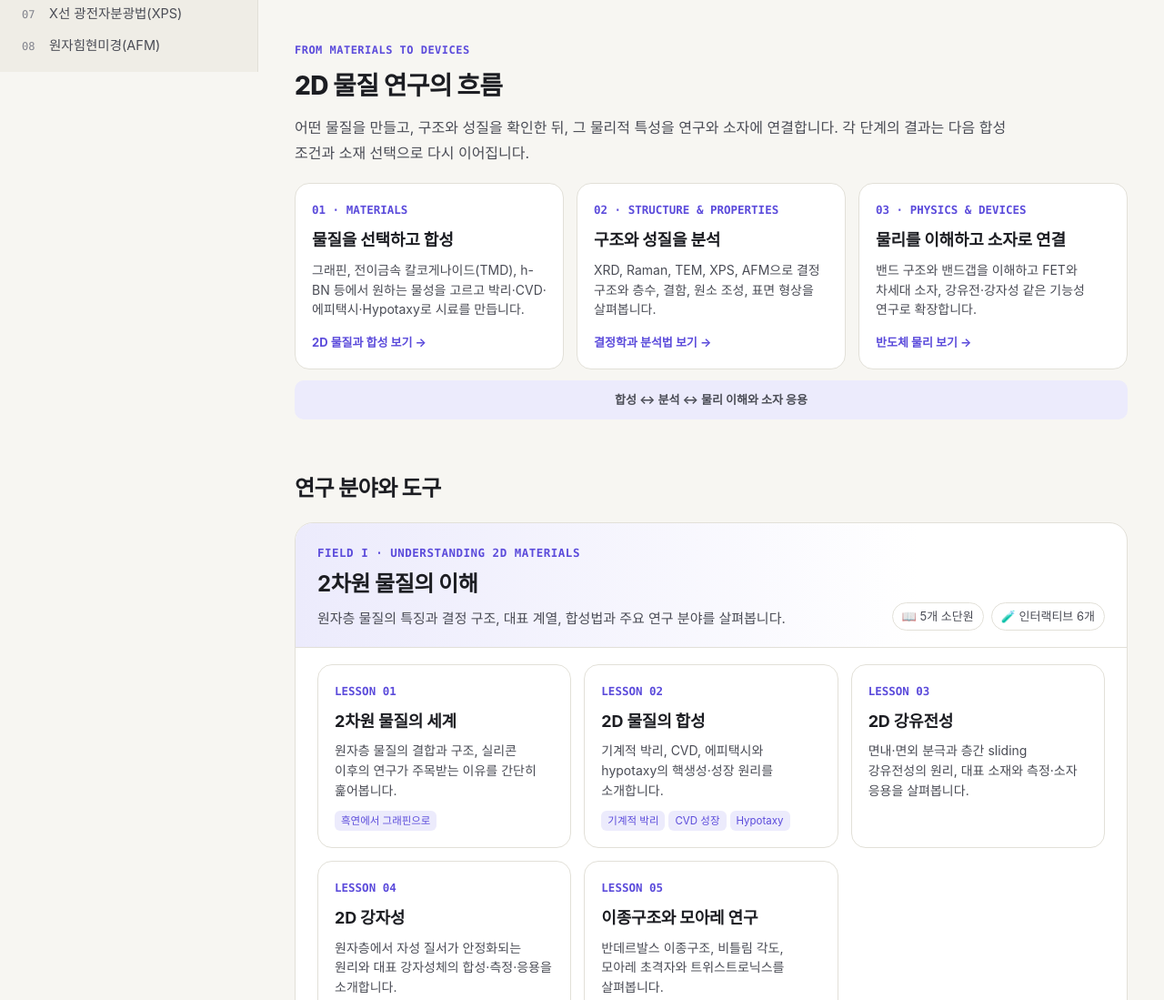
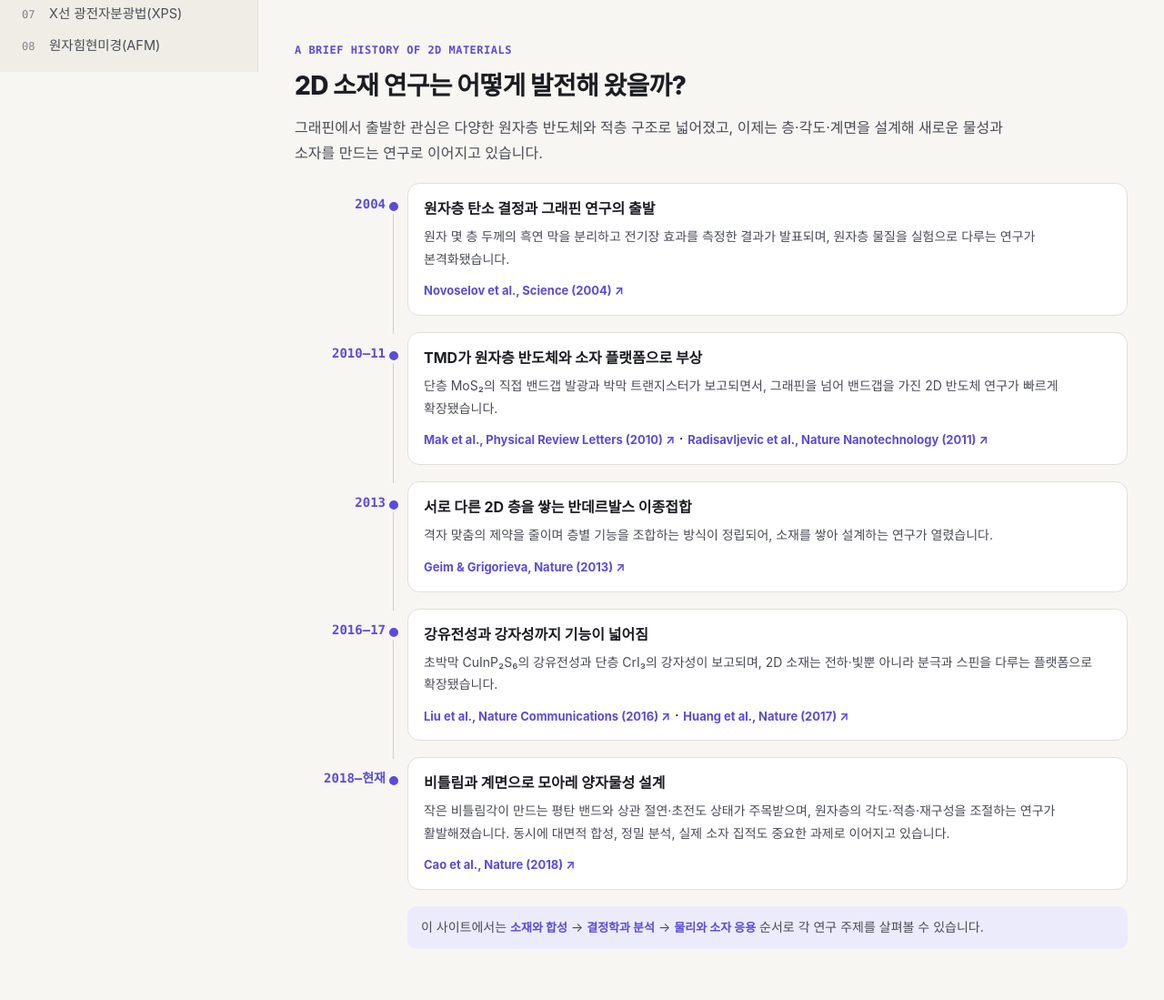
Before and after one commit to Z1N00-1015/2d-mat-lib, a plain HTML site: page index.html in a window 1280 px wide. Shown: the part 721-1820 px from the top of the page at 91% size. Drawn offline with Linux system fonts and the light colour scheme; a web font is replaced by a local one.

Commit message:
[codex] Show the history of 2D materials research

```diff
--- a/assets/css/book.css
+++ b/assets/css/book.css
@@ -325,11 +325,16 @@ td.num, th.num { text-align: right; font-family: var(--mono); }
 .flow-intro .eyebrow { font-family: var(--mono); font-size: 12px; color: var(--accent); font-weight: 700; letter-spacing: .04em; }
 .flow-intro h2 { margin: .25rem 0 .45rem; font-size: 28px; font-weight: 800; letter-spacing: -.025em; }
 .flow-intro p { margin: 0; color: var(--text-2); font-size: 16px; }
-.flow-grid { display: grid; grid-template-columns: repeat(3, minmax(0, 1fr)); gap: 14px; }
-.flow-card { min-height: 205px; }
-.flow-card p { flex: 1; }
-.flow-next { margin-top: 6px; color: var(--accent); font-size: 13px; font-weight: 700; }
-.flow-loop { margin-top: 12px; padding: 10px 14px; border-radius: 10px; background: var(--accent-soft); color: var(--text-2); font-size: 13px; font-weight: 650; text-align: center; }
+.history-timeline { display: grid; }
+.history-item { display: grid; grid-template-columns: 100px minmax(0, 1fr); gap: 24px; position: relative; padding-bottom: 18px; }
+.history-item:not(:last-child)::before { content: ""; position: absolute; left: 108px; top: 21px; bottom: -2px; width: 1px; background: var(--border-2); }
+.history-year { padding-top: 14px; color: var(--accent); font: 700 14px/1.4 var(--mono); text-align: right; }
+.history-item > div:last-child { position: relative; padding: 13px 17px; border: 1px solid var(--border); border-radius: 13px; background: var(--surface); }
+.history-item > div:last-child::before { content: ""; position: absolute; left: -24px; top: 17px; width: 10px; height: 10px; border: 3px solid var(--bg); border-radius: 50%; background: var(--accent); }
+.history-item h3 { margin: 0 0 5px; font-size: 16px; }
+.history-item p { margin: 0 0 7px; color: var(--text-2); font-size: 14px; }
+.history-item a, .history-next a { color: var(--accent); font-size: 13px; font-weight: 650; }
+.history-next { margin: 0 0 0 124px; padding: 11px 15px; border-radius: 10px; background: var(--accent-soft); color: var(--text-2); font-size: 14px; }
 .toc-grid { display: grid; grid-template-columns: repeat(auto-fill, minmax(260px, 1fr)); gap: 14px; }
 .toc-card { position: relative; display: flex; flex-direction: column; gap: 6px; background: var(--surface); border: 1px solid var(--border); border-radius: 16px; padding: 18px; color: var(--text); transition: transform .15s, border-color .15s, box-shadow .15s; overflow: hidden; }
 .toc-card:hover { transform: translateY(-3px); border-color: var(--accent); text-decoration: none; box-shadow: var(--shadow); }
@@ -377,8 +382,12 @@ td.num, th.num { text-align: right; font-family: var(--mono); }
   .topbar .brand small { display: none; }
 }
 @media (max-width: 760px) {
-  .flow-grid { grid-template-columns: 1fr; }
-  .flow-card { min-height: 0; }
+  .history-item { grid-template-columns: 72px minmax(0, 1fr); gap: 15px; }
+  .history-item:not(:last-child)::before { left: 77px; }
+  .history-year { padding-right: 8px; font-size: 10px; }
+  .history-item > div:last-child { padding: 12px; }
+  .history-item > div:last-child::before { left: -21px; }
+  .history-next { margin-left: 87px; }
 }
 @media (max-width: 560px) {
   body { font-size: 16px; }
--- a/index.html
+++ b/index.html
@@ -7,7 +7,7 @@
 <meta name="description" content="2차원 물질, 결정학·분석법, 반도체 물리와 차세대 소자의 연구 분야를 시각 자료와 인터랙티브 실험으로 소개합니다.">
 <link rel="icon" href="assets/favicon.svg" type="image/svg+xml">
 <link rel="stylesheet" href="https://cdn.jsdelivr.net/gh/orioncactus/pretendard@v1.3.9/dist/web/variable/pretendardvariable-dynamic-subset.min.css">
-<link rel="stylesheet" href="assets/css/book.css">
+<link rel="stylesheet" href="assets/css/book.css?v=20261020-history2">
 <script type="importmap">{ "imports": { "three": "./assets/vendor/three.module.min.js", "three/addons/OrbitControls.js": "./assets/vendor/OrbitControls.js" } }</script>
 <script type="module" src="assets/js/book.js?v=20261020z"></script>
 <script type="module" src="assets/js/hub.js?v=20261020z"></script>
@@ -18,7 +18,7 @@
     <div>
       <div class="eyebrow">2D MATERIALS · RESEARCH FIELDS</div>
       <h1>원자층 물질에서<br><em>차세대 반도체 소자</em>까지,<br>연구 분야를 한눈에</h1>
-      <p>층상 2D 물질은 원자 몇 층 두께의 얇은 결정입니다. 층수가 적고 층 사이 결합이 약한 구조에서는 적층 순서와 변형에 따라 전기적·광학적 성질이 달라질 수 있습니다. 이 사이트는 소재 합성과 분석에서 출발해 밴드 물리와 소자 응용으로 이어지는 연구 분야를 소개합니다.</p>
+      <p>층상 2D 물질은 원자 몇 층 두께의 얇은 결정입니다. 층수가 적고 층 사이 결합이 약한 구조에서는 적층 순서와 변형에 따라 전기적·광학적 성질이 달라질 수 있습니다. 이 사이트에서 주요 소재와 구조 분석법, 반도체 물리와 소자 응용을 살펴볼 수 있습니다.</p>
       <div class="btn-row" style="margin-top:1.4rem">
         <a class="btn primary" id="start" href="#">첫 분야 살펴보기 →</a>
         <a class="btn" href="#fields">목차 보기</a>
@@ -33,33 +33,54 @@
     <div class="hero-art" data-module="hero" aria-label="물결치는 그래핀 원자층 3D 애니메이션"></div>
   </section>
 
-  <section class="research-overview" aria-labelledby="research-flow-title">
+  <section class="research-overview" aria-labelledby="research-history-title">
     <div class="flow-intro">
-      <div class="eyebrow">FROM MATERIALS TO DEVICES</div>
-      <h2 id="research-flow-title">2D 물질 연구의 흐름</h2>
-      <p>어떤 물질을 만들고, 구조와 성질을 확인한 뒤, 그 물리적 특성을 연구와 소자에 연결합니다. 각 단계의 결과는 다음 합성 조건과 소재 선택으로 다시 이어집니다.</p>
+      <div class="eyebrow">A BRIEF HISTORY OF 2D MATERIALS</div>
+      <h2 id="research-history-title">2D 소재 연구는 어떻게 발전해 왔을까?</h2>
+      <p>그래핀에서 출발한 관심은 다양한 원자층 반도체와 적층 구조로 넓어졌고, 이제는 층·각도·계면을 설계해 새로운 물성과 소자를 만드는 연구로 이어지고 있습니다.</p>
     </div>
-    <div class="flow-grid">
-      <a class="toc-card flow-card" href="chapters/materials/intro.html">
-        <span class="n">01 · MATERIALS</span>
-        <h3>물질을 선택하고 합성</h3>
-        <p>그래핀, 전이금속 칼코게나이드(TMD), h-BN 등에서 원하는 물성을 고르고 박리·CVD·에피택시·Hypotaxy로 시료를 만듭니다.</p>
-        <span class="flow-next">2D 물질과 합성 보기 →</span>
-      </a>
-      <a class="toc-card flow-card" href="chapters/crystallography/characterization.html">
-        <span class="n">02 · STRUCTURE & PROPERTIES</span>
-        <h3>구조와 성질을 분석</h3>
-        <p>XRD, Raman, TEM, XPS, AFM으로 결정 구조와 층수, 결함, 원소 조성, 표면 형상을 살펴봅니다.</p>
-        <span class="flow-next">결정학과 분석법 보기 →</span>
-      </a>
-      <a class="toc-card flow-card" href="chapters/semiconductor/bands.html">
-        <span class="n">03 · PHYSICS & DEVICES</span>
-        <h3>물리를 이해하고 소자로 연결</h3>
-        <p>밴드 구조와 밴드갭을 이해하고 FET와 차세대 소자, 강유전·강자성 같은 기능성 연구로 확장합니다.</p>
-        <span class="flow-next">반도체 물리 보기 →</span>
-      </a>
+    <div class="history-timeline">
+      <article class="history-item">
+        <div class="history-year">2004</div>
+        <div><h3>원자층 탄소 결정과 그래핀 연구의 출발</h3>
+          <p>원자 몇 층 두께의 흑연 막을 분리하고 전기장 효과를 측정한 결과가 발표되며, 원자층 물질을 실험으로 다루는 연구가 본격화됐습니다.</p>
+          <a href="https://doi.org/10.1126/science.1102896" target="_blank" rel="noopener">Novoselov et al., Science (2004) ↗</a>
+        </div>
+      </article>
+      <article class="history-item">
+        <div class="history-year">2010–11</div>
+        <div><h3>TMD가 원자층 반도체와 소자 플랫폼으로 부상</h3>
+          <p>단층 MoS₂의 직접 밴드갭 발광과 박막 트랜지스터가 보고되면서, 그래핀을 넘어 밴드갭을 가진 2D 반도체 연구가 빠르게 확장됐습니다.</p>
+          <a href="https://doi.org/10.1103/PhysRevLett.105.136805" target="_blank" rel="noopener">Mak et al., Physical Review Letters (2010) ↗</a>
+          <span aria-hidden="true"> · </span>
+          <a href="https://doi.org/10.1038/nnano.2010.279" target="_blank" rel="noopener">Radisavljevic et al., Nature Nanotechnology (2011) ↗</a>
+        </div>
+      </article>
+      <article class="history-item">
+        <div class="history-year">2013</div>
+        <div><h3>서로 다른 2D 층을 쌓는 반데르발스 이종접합</h3>
+          <p>격자 맞춤의 제약을 줄이며 층별 기능을 조합하는 방식이 정립되어, 소재를 쌓아 설계하는 연구가 열렸습니다.</p>
+          <a href="https://doi.org/10.1038/nature12385" target="_blank" rel="noopener">Geim &amp; Grigorieva, Nature (2013) ↗</a>
+        </div>
+      </article>
+      <article class="history-item">
+        <div class="history-year">2016–17</div>
+        <div><h3>강유전성과 강자성까지 기능이 넓어짐</h3>
+          <p>초박막 CuInP₂S₆의 강유전성과 단층 CrI₃의 강자성이 보고되며, 2D 소재는 전하·빛뿐 아니라 분극과 스핀을 다루는 플랫폼으로 확장됐습니다.</p>
+          <a href="https://doi.org/10.1038/ncomms12357" target="_blank" rel="noopener">Liu et al., Nature Communications (2016) ↗</a>
+          <span aria-hidden="true"> · </span>
+          <a href="https://doi.org/10.1038/nature22391" target="_blank" rel="noopener">Huang et al., Nature (2017) ↗</a>
+        </div>
+      </article>
+      <article class="history-item">
+        <div class="history-year">2018–현재</div>
+        <div><h3>비틀림과 계면으로 모아레 양자물성 설계</h3>
+          <p>작은 비틀림각이 만드는 평탄 밴드와 상관 절연·초전도 상태가 주목받으며, 원자층의 각도·적층·재구성을 조절하는 연구가 활발해졌습니다. 동시에 대면적 합성, 정밀 분석, 실제 소자 집적도 중요한 과제로 이어지고 있습니다.</p>
+          <a href="https://doi.org/10.1038/nature26160" target="_blank" rel="noopener">Cao et al., Nature (2018) ↗</a>
+        </div>
+      </article>
     </div>
-    <div class="flow-loop">합성 ↔ 분석 ↔ 물리 이해와 소자 응용</div>
+    <div class="history-next">이 사이트에서는 <a href="chapters/materials/intro.html">소재와 합성</a> → <a href="chapters/crystallography/characterization.html">결정학과 분석</a> → <a href="chapters/semiconductor/bands.html">물리와 소자 응용</a> 순서로 각 연구 주제를 살펴볼 수 있습니다.</div>
   </section>
 
   <h2 class="section-title">연구 분야와 도구</h2>
```
Also changed, not shown: 1 other file.
